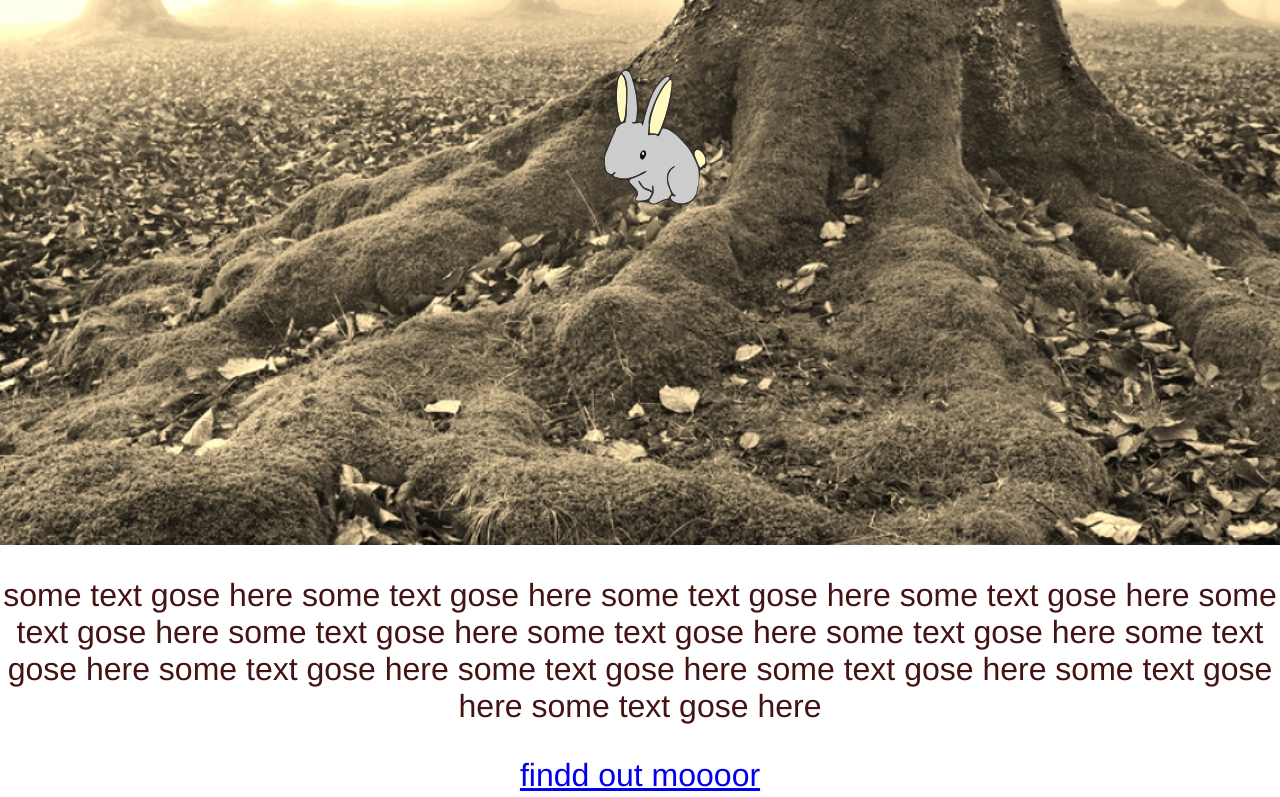
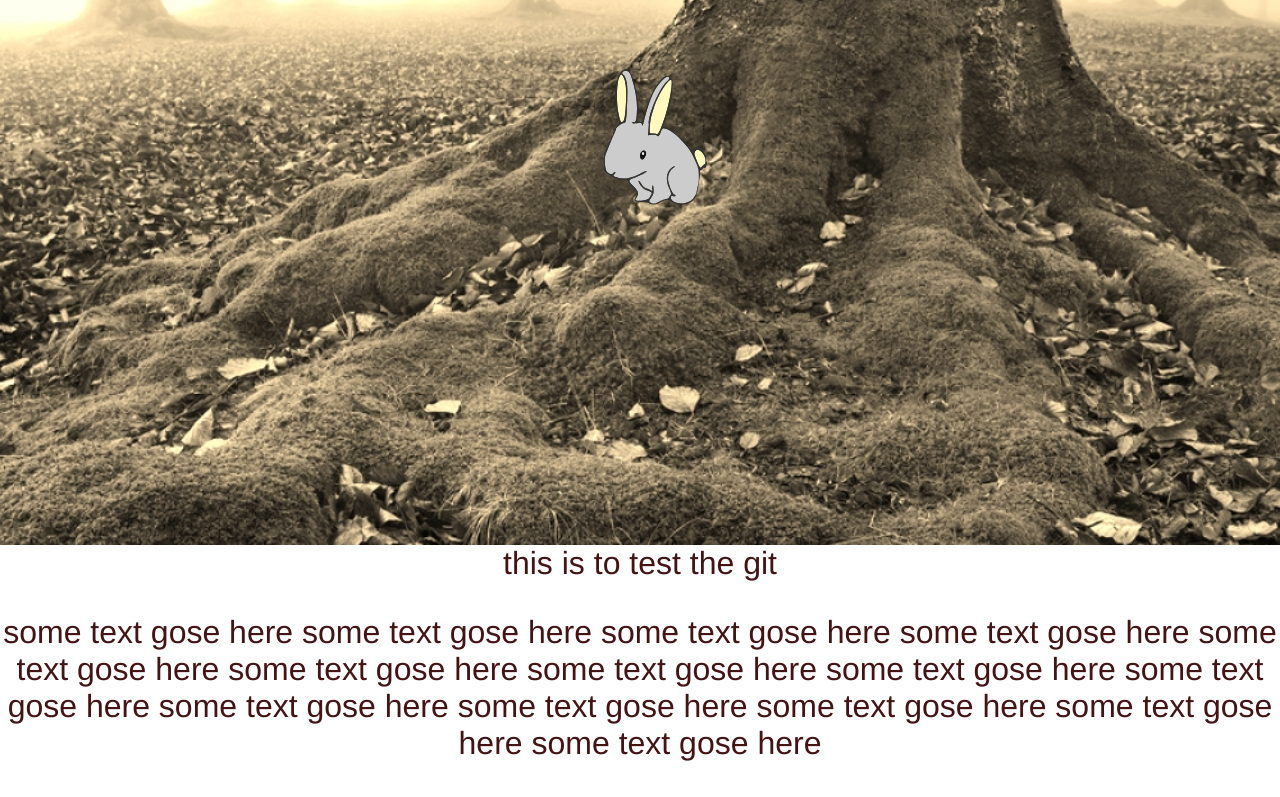
Before and after one commit to abeex6/thmold, a plain HTML site: page index.html in a window 1280 px wide. Shown: the part 295-1092 px from the top of the page. Drawn offline with Linux system fonts and the light colour scheme.

Commit message:
this github push test

```diff
--- a/index.html
+++ b/index.html
@@ -15,7 +15,7 @@
 
     </header>
 <div class="pimary-content t-border">
-
+<span>this is to test the git </span>
 <p class="intro">some text gose here some text gose here some text gose here some text
     gose here some text gose here some text gose here some text gose here
     some text gose here some text gose here some text gose here some text gose here
```
